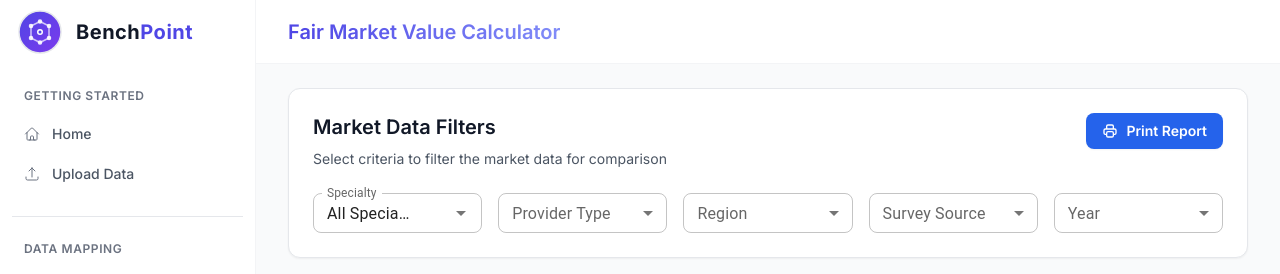
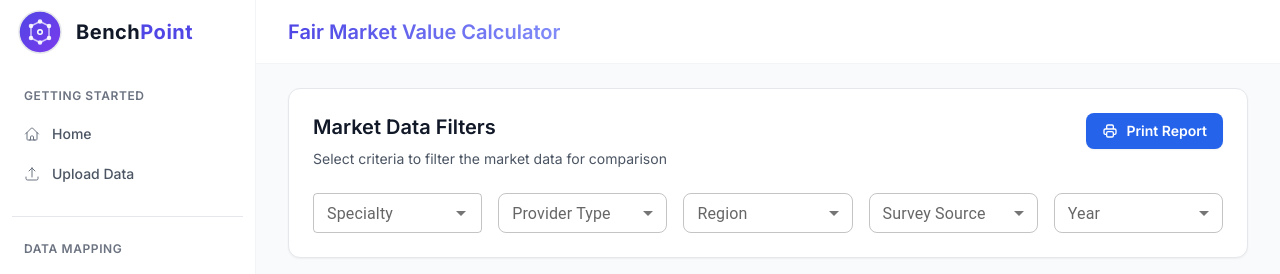
Before and after one commit to WiesHerd/Provider_Survey_System_Aggregator, a React (Create React App) app: page /fair-market-value in a window 1280 px wide. Shown: the top 274 px of the page. Built offline with nearby package versions, Linux system fonts and the light colour scheme; the HTML template or start-up script is replaced by a standard one.

Commit message:
refactor(specialty): add shared SpecialtyAutocomplete with fuzzy token search and use it in FMV, CustomReports, and TableFilters

```diff
--- a/src/components/CustomReports.tsx
+++ b/src/components/CustomReports.tsx
@@ -40,6 +40,7 @@ import {
 import { getDataService } from '../services/DataService';
 import LoadingSpinner from './ui/loading-spinner';
 import { formatSpecialtyForDisplay } from '../shared/utils/formatters';
+import { filterSpecialtyOptions } from '../shared/utils/specialtyMatching';
 import { ISurveyRow } from '../types/survey';
 import { ISpecialtyMapping } from '../types/specialty';
 
@@ -1161,6 +1162,7 @@ const CustomReports: React.FC<CustomReportsProps> = ({
                 noOptionsText="No specialties found"
                 clearOnBlur={false}
                 disableCloseOnSelect={true}
+                filterOptions={(options: string[], { inputValue }: { inputValue: string }) => filterSpecialtyOptions(options, inputValue)}
               />
             </FormControl>
 
--- a/src/components/TableFilters.tsx
+++ b/src/components/TableFilters.tsx
@@ -11,6 +11,7 @@ import {
 import { formatSpecialtyForDisplay } from '../shared/utils/formatters';
 import Autocomplete from '@mui/material/Autocomplete';
 import { filterSpecialtyOptions } from '../shared/utils/specialtyMatching';
+import { SpecialtyAutocomplete } from '../shared/components/SpecialtyAutocomplete';
 
 interface TableFiltersProps {
   specialties: string[];
@@ -51,21 +52,10 @@ export const TableFilters: React.FC<TableFiltersProps> = ({
         }}
       >
         <FormControl fullWidth>
-          <Autocomplete
+          <SpecialtyAutocomplete
             value={filters.specialty}
-            onChange={(event: any, newValue: string | null) => onFilterChange('specialty', newValue || '')}
             options={[...specialties]}
-            getOptionLabel={(option: string) => option === '' ? 'All Specialties' : formatSpecialtyForDisplay(option)}
-            renderInput={(params: any) => (
-              <TextField
-                {...params}
-                label="Specialty"
-                size="small"
-              />
-            )}
-            filterOptions={(options: string[], { inputValue }: { inputValue: string }) => filterSpecialtyOptions(options, inputValue)}
-            clearOnBlur={false}
-            blurOnSelect={true}
+            onChange={(val) => onFilterChange('specialty', val)}
           />
         </FormControl>
 
--- a/src/features/fmv/components/FMVFilters.tsx
+++ b/src/features/fmv/components/FMVFilters.tsx
@@ -9,7 +9,7 @@ import {
 } from '@mui/material';
 import { FMVFiltersProps } from '../types/fmv';
 import { formatSpecialtyForDisplay } from '../../../shared/utils/formatters';
-import { filterSpecialtyOptions } from '../../../shared/utils/specialtyMatching';
+import { SpecialtyAutocomplete } from '../../../shared/components/SpecialtyAutocomplete';
 
 /**
  * FMV Filters component for filtering market data
@@ -36,60 +36,12 @@ export const FMVFilters: React.FC<FMVFiltersProps> = ({
       {/* All filters in one row */}
       <div className="grid grid-cols-1 lg:grid-cols-5 gap-4">
         <div>
-          <FormControl fullWidth>
-            <Autocomplete
-              value={filters.specialty}
-              onChange={(event: any, newValue: string | null) => {
-                console.log('FMV Debug - Specialty dropdown change:', newValue);
-                handleFilterChange('specialty', newValue || '');
-              }}
-              options={['', ...uniqueValues.specialties]}
-              getOptionLabel={(option: string) => option === '' ? 'All Specialties' : formatSpecialtyForDisplay(option)}
-              renderInput={(params: any) => (
-                <TextField
-                  {...params}
-                  label="Specialty"
-                  size="small"
-                  sx={{
-                    '& .MuiOutlinedInput-root': {
-                      borderRadius: '8px',
-                      '&:hover .MuiOutlinedInput-notchedOutline': {
-                        borderColor: '#3b82f6',
-                      },
-                      '&.Mui-focused .MuiOutlinedInput-notchedOutline': {
-                        borderColor: '#3b82f6',
-                        borderWidth: '2px',
-                      },
-                    },
-                    '& .MuiInputLabel-root.Mui-focused': {
-                      color: '#3b82f6',
-                    },
-                  }}
-                />
-              )}
-              sx={{
-                '& .MuiAutocomplete-paper': {
-                  backgroundColor: 'rgba(255, 255, 255, 0.95)',
-                  backdropFilter: 'blur(8px)',
-                  border: '1px solid rgba(255, 255, 255, 0.2)',
-                  borderRadius: '12px',
-                  boxShadow: '0 10px 25px rgba(0, 0, 0, 0.1)',
-                  maxHeight: '300px'
-                },
-                '& .MuiAutocomplete-option': {
-                  '&:hover': { backgroundColor: 'rgba(59, 130, 246, 0.1)' },
-                  '&.Mui-selected': {
-                    backgroundColor: 'rgba(59, 130, 246, 0.15)',
-                    '&:hover': { backgroundColor: 'rgba(59, 130, 246, 0.2)' }
-                  }
-                }
-              }}
-              noOptionsText="No specialties found"
-              clearOnBlur={false}
-              blurOnSelect={true}
-              filterOptions={(options: string[], { inputValue }: { inputValue: string }) => filterSpecialtyOptions(options, inputValue)}
-            />
-          </FormControl>
+          <SpecialtyAutocomplete
+            value={filters.specialty}
+            options={['', ...uniqueValues.specialties]}
+            label="Specialty"
+            onChange={(val) => handleFilterChange('specialty', val)}
+          />
         </div>
 
         <div>
--- /dev/null
+++ b/src/shared/components/SpecialtyAutocomplete.tsx
@@ -0,0 +1,49 @@
+import React from 'react';
+import { FormControl, TextField } from '@mui/material';
+import Autocomplete from '@mui/material/Autocomplete';
+import { formatSpecialtyForDisplay } from '../utils/formatters';
+import { filterSpecialtyOptions } from '../utils/specialtyMatching';
+
+export interface SpecialtyAutocompleteProps {
+  value: string;
+  options: string[];
+  label?: string;
+  placeholder?: string;
+  onChange: (value: string) => void;
+  fullWidth?: boolean;
+  size?: 'small' | 'medium';
+}
+
+export const SpecialtyAutocomplete: React.FC<SpecialtyAutocompleteProps> = ({
+  value,
+  options,
+  label = 'Specialty',
+  placeholder = 'Search specialties...',
+  onChange,
+  fullWidth = true,
+  size = 'small',
+}) => {
+  return (
+    <FormControl sx={{ width: fullWidth ? '100%' : undefined }}>
+      <Autocomplete<string>
+        value={value}
+        onChange={(event: any, newValue: string | null) => onChange(newValue || '')}
+        options={options}
+        getOptionLabel={(option: string) => option ? formatSpecialtyForDisplay(option) : ''}
+        renderInput={(params: any) => (
+          <TextField
+            {...params}
+            label={label}
+            placeholder={placeholder}
+            size={size}
+          />
+        )}
+        filterOptions={(opts: string[], { inputValue }: { inputValue: string }) => filterSpecialtyOptions(opts, inputValue)}
+        clearOnBlur={false}
+        blurOnSelect={true}
+      />
+    </FormControl>
+  );
+};
+
+export default SpecialtyAutocomplete;
```
